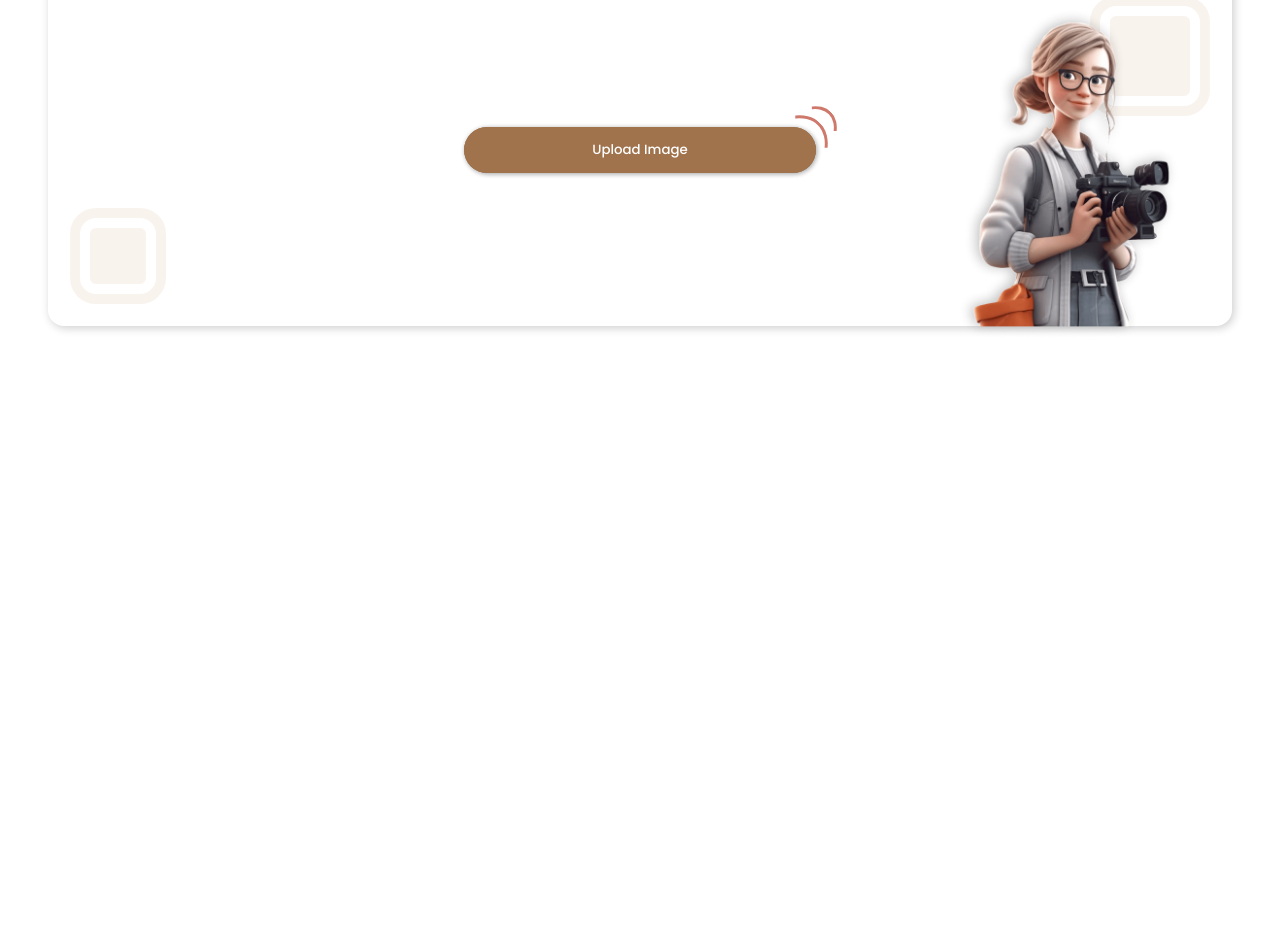
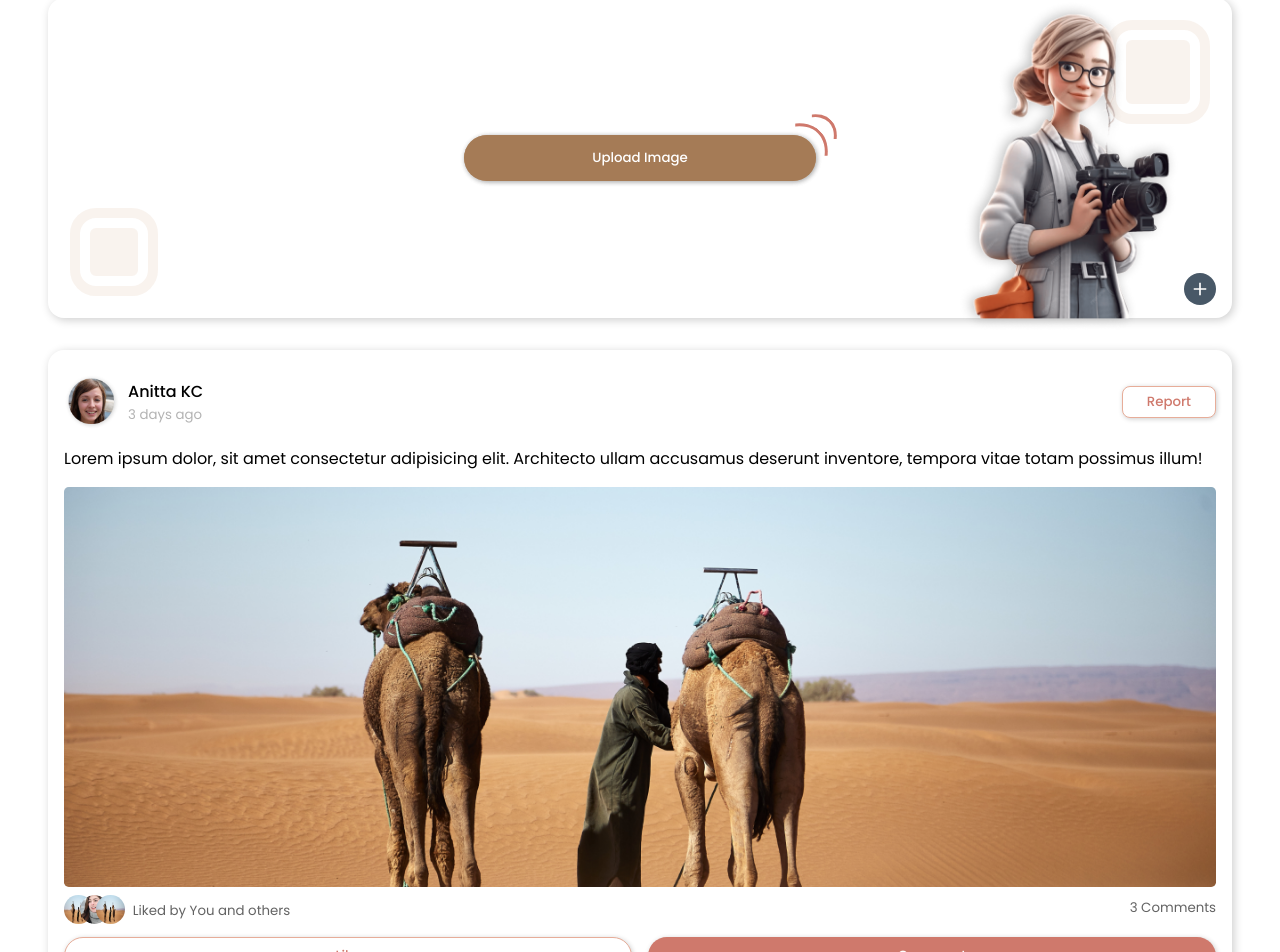
Before and after one commit to pranavpremanand/imit-assignment, a React (Create React App) app: page / in a window 1280 px wide. Shown: the part 127-1079 px from the top of the page. Before the commit the page ends 800 px from the top, so only its background shows below. Built offline with nearby package versions, Linux system fonts and the light colour scheme.

Commit message:
working on post card ui

```diff
--- a/src/components/Navbar/Navbar.jsx
+++ b/src/components/Navbar/Navbar.jsx
@@ -14,13 +14,13 @@ const Navbar = () => {
           <input type="text" placeholder="Search" />
           <FiSearch className="icon" />
         </div>
-        <button className="user primary-btn">
+        <button className="user primary_btn">
           <img src={profileImg} alt="profile" />
           <span>Asha Sunny</span>
         </button>
-        <img src={profileImg} alt="profile" className="sm-view-icon"/>
-        <RiLogoutCircleRLine  className="sm-view-icon"/>
-        <button className="primary-btn">Logout</button>
+        <img src={profileImg} alt="profile" className="sm_view_icon"/>
+        <RiLogoutCircleRLine  className="sm_view_icon"/>
+        <button className="primary_btn">Logout</button>
       </div>
     </div>
   );
--- a/src/components/Navbar/Navbar.scss
+++ b/src/components/Navbar/Navbar.scss
@@ -6,6 +6,13 @@
   gap: 1rem;
   top: 0;
   left: 0;
+  background-color: #fff;
+  z-index: 10;
+  padding: 1rem 3rem 0.5rem 3rem;
+  box-shadow: 1px 1px 5px rgba(0, 0, 0, 0.2);
+  @media (max-width: 600px) {
+    padding: 1rem 1.5rem 0.5rem 1.5rem;
+  }
   &_logo {
     width: 3rem;
     object-fit: contain;
@@ -41,7 +48,7 @@
         color: #949494;
       }
     }
-    .sm-view-icon {
+    .sm_view_icon {
       display: inline;
       width: 2.6rem;
       height: 2.6rem;
@@ -51,7 +58,7 @@
         display: none;
       }
     }
-    .primary-btn {
+    .primary_btn {
       display: none;
       @media (min-width: 735px) {
         display: inline;
--- /dev/null
+++ b/src/components/Post/Post.jsx
@@ -0,0 +1,46 @@
+import React from "react";
+import "./Post.scss";
+import profileImg from "../../assets/images/profile2.png";
+import profileImg2 from "../../assets/images/profile1.png";
+import postImg from "../../assets/images/Mask group.png";
+
+const Post = () => {
+  return (
+    <div className="post">
+      <div className="post_header">
+        <div className="post_header_left_side">
+          <img src={profileImg} alt="profile" />
+          <div>
+            <span>Anitta KC</span>
+            <small>3 days ago</small>
+          </div>
+        </div>
+        <button className="secondary_btn">report</button>
+      </div>
+      <p>
+        Lorem ipsum dolor, sit amet consectetur adipisicing elit. Architecto
+        ullam accusamus deserunt inventore, tempora vitae totam possimus illum!
+      </p>
+      <img src={postImg} alt="post" />
+      <div className="like_and_comments">
+        <div className="like_and_comments_header">
+          <div className="likes">
+            <div className="likes_imgs">
+              <img src={postImg} alt="profile" />
+              <img src={profileImg2} alt="profile" />
+              <img src={postImg} alt="profile" />
+            </div>
+            <small>Liked by You and others</small>
+          </div>
+          <small>3 Comments</small>
+        </div>
+        <div className="buttons">
+            <button className="secondary_btn">Like</button>
+            <button className="primary_btn">Comment</button>
+        </div>
+      </div>
+    </div>
+  );
+};
+
+export default Post;
--- /dev/null
+++ b/src/components/Post/Post.scss
@@ -0,0 +1,96 @@
+@import "../../index.scss";
+
+.post {
+  padding: 1.5rem 1rem;
+  box-shadow: 2px 2px 10px rgba(0, 0, 0, 0.2);
+  border-radius: 1rem;
+  margin-top: 2rem;
+  display: flex;
+  flex-direction: column;
+  &_header {
+    display: flex;
+    align-items: center;
+    justify-content: space-between;
+    &_left_side {
+      display: flex;
+      gap: 0.5rem;
+      align-items: center;
+      img {
+        width: 3.5rem;
+        height: 3.5rem;
+        border-radius: 50%;
+      }
+      div {
+        display: flex;
+        flex-direction: column;
+        gap: 1px;
+        span {
+          font-weight: 500;
+        }
+        small {
+          color: #0000004d;
+        }
+      }
+    }
+  }
+  & > img {
+    border-radius: 0.3rem;
+    width: 100%;
+    height: 25rem;
+    object-fit: cover;
+  }
+  .like_and_comments {
+    display: flex;
+    flex-direction: column;
+    &_header {
+      display: flex;
+      justify-content: space-between;
+      align-items: center;
+      padding-block: 0.5rem;
+      color: #0000009d;
+      .likes {
+        display: flex;
+        align-items: center;
+        gap: 0.3rem;
+        position: relative;
+        &_imgs {
+          img {
+            position: absolute;
+            width: 1.8rem;
+            height: 1.8rem;
+            border-radius: 50%;
+            top: 0;
+            &:first-of-type {
+              left: 0;
+            }
+            &:nth-of-type(2) {
+              left: 1rem;
+            }
+            &:nth-of-type(3) {
+              left: 2rem;
+            }
+          }
+        }
+        small {
+          margin-left: 4rem;
+          margin-top: 0.4rem;
+        }
+      }
+    }
+    .buttons {
+      display: grid;
+      grid-template-columns: 1fr 1fr;
+      gap: 1rem;
+      margin-top: 0.5rem;
+      button {
+        @include buttonStyles(100%, auto);
+      }
+      .primary_btn {
+        background-color: #cf796c;
+        &:hover {
+          background-color: #cf796cbe;
+        }
+      }
+    }
+  }
+}
--- a/src/components/UploadImages/UploadImages.jsx
+++ b/src/components/UploadImages/UploadImages.jsx
@@ -4,12 +4,12 @@ import './UploadImages.scss'
 
 const UploadImages = () => {
   return (
-    <div className="upload-container">
-      <div className="left-box"></div>
-      <div className="right-box"></div>
-      <img src={img} alt="add post" className="add-post-img"/>
-      <div className="button-box">
-        <button className="upload-btn">upload image</button>
+    <div className="upload_container">
+      <div className="left_box"></div>
+      <div className="right_box"></div>
+      <img src={img} alt="add post" className="add_post_img"/>
+      <div className="button_box">
+        <button className="upload_btn">upload image</button>
         <div></div>
         <div></div>
       </div>
--- a/src/components/UploadImages/UploadImages.scss
+++ b/src/components/UploadImages/UploadImages.scss
@@ -1,19 +1,19 @@
 @import "../../index.scss";
 
-.upload-container {
+.upload_container {
   margin-top: 1rem;
   padding: 1rem;
   border-radius: 1rem;
   box-shadow: 2px 2px 10px rgba(0, 0, 0, 0.2);
   position: relative;
-  height: 20rem;
+  height: 18rem;
   display: flex;
   align-items: center;
   justify-content: center;
   @media(max-width:700px){
-    height: 15rem;
+    height: 14rem;
 }
-  .add-post-img {
+  .add_post_img {
     position: absolute;
     width: 14.5rem;
     right: 3rem;
@@ -22,35 +22,36 @@
         display: none;
     }
   }
-  .left-box,
-  .right-box {
+  .left_box,
+  .right_box {
     position: absolute;
     background-color: #c08c5d1a;
     border-radius: 1rem;
     outline: 10px solid #c08c5d1a;
     border: 10px solid #ffffff;
   }
-  .left-box {
+  .left_box {
     left: 2rem;
     bottom: 2rem;
-    width: 3.5rem;
-    height: 3.5rem;
+    width: 3rem;
+    height: 3rem;
   }
-  .right-box {
+  .right_box {
     right: 2rem;
     top: 2rem;
-    width: 5rem;
-    height: 5rem;
+    width: 4rem;
+    height: 4rem;
   }
-  .button-box {
+  .button_box {
     position: relative;
     cursor: pointer;
     transition: background-color 0.3s ease-out;
     box-shadow: 1px 1px 5px rgba(0, 0, 0, 0.2);
     border-radius: 1.5rem;
     background-color: #c08c5d;
-    .upload-btn {
+    .upload_btn {
       @include buttonStyles(auto, 22rem);
+      color: #ffffff;
       background-color: #c08c5d;
       padding-block: 0.8rem;
       @media(max-width:700px){
@@ -59,12 +60,12 @@
       }
     }
     &:hover,
-    .upload-btn:hover {
+    .upload_btn:hover {
       background-color: #926945;
     }
     &,
-    .upload-btn {
-      @include animate(#c08c5d, #926945);
+    .upload_btn {
+      @include animate(#c08c5d, #8d6b4dd3);
       animation: buttonAnimation 2s infinite ease-in;
     }
     div {
--- a/src/index.scss
+++ b/src/index.scss
@@ -3,10 +3,9 @@
   text-transform: capitalize;
   border: none;
   border-radius: 1.5rem;
-  color: #ffffff;
   position: relative;
   cursor: pointer;
-  transition: background-color 0.8s ease-out;
+  transition: background-color 0.5s ease-out;
   font-weight: 500;
   max-width: $maxWidth;
   min-width: $width;
@@ -56,11 +55,32 @@ body {
   }
 }
 
+::-webkit-scrollbar {
+  width: 6px;
+}
+::-webkit-scrollbar-thumb {
+  background-color: #e7ad99;
+  border-radius: 1rem;
+}
 
-.primary-btn {
-  @include buttonStyles(9rem, 0);
+.primary_btn {
+  @include buttonStyles(9rem, auto);
   background-color: #e7ad99;
+  color: #ffffff;
   &:hover {
     background-color: #be8f7f;
   }
 }
+
+.secondary_btn {
+  @include buttonStyles(auto, auto);
+  background-color: #ffffff;
+  border: 1px solid #e7ad99 !important;
+  color: #cf796c;
+  border-radius: 0.5rem;
+  padding: 0.3rem 1.5rem;
+  &:hover {
+    background-color: #e7ad99;
+    color: #ffffff;
+  }
+}
--- a/src/pages/Feeds/Feeds.jsx
+++ b/src/pages/Feeds/Feeds.jsx
@@ -2,13 +2,21 @@ import React from "react";
 import Navbar from "../../components/Navbar/Navbar";
 import "./Feeds.scss";
 import UploadImages from "../../components/UploadImages/UploadImages";
+import Post from "../../components/Post/Post";
+import { IoMdAdd } from "react-icons/io";
 
 const Feeds = () => {
   return (
-    <div className="main-div">
+    <>
       <Navbar />
-      <UploadImages />
-    </div>
+      <div className="main_div">
+        <button className="add_button">
+          <IoMdAdd className="add_icon" />
+        </button>
+        <UploadImages />
+        <Post />
+      </div>
+    </>
   );
 };
 
--- a/src/pages/Feeds/Feeds.scss
+++ b/src/pages/Feeds/Feeds.scss
@@ -1,6 +1,25 @@
-.main-div {
+.main_div {
   padding: 1rem 3rem;
   @media (max-width: 600px) {
     padding: 1rem 2rem;
   }
+  .add_button {
+    position: fixed;
+    right: 4rem;
+    top:50%;
+    background-color: #485867;
+    width: 2rem;
+    height: 2rem;
+    display: flex;
+    align-items: center;
+    justify-content: center;
+    border-radius: 50%;
+    border: none;
+    cursor: pointer;
+    z-index: 10;
+    .add_icon {
+      color: #ffffff;
+      font-size: 2rem;
+    }
+  }
 }
```
Also changed, not shown: src/assets/images/Mask group.png (added).
